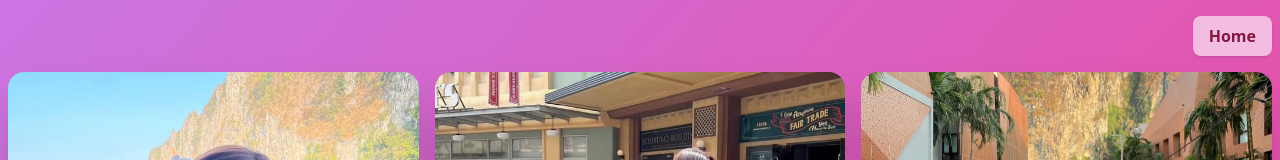
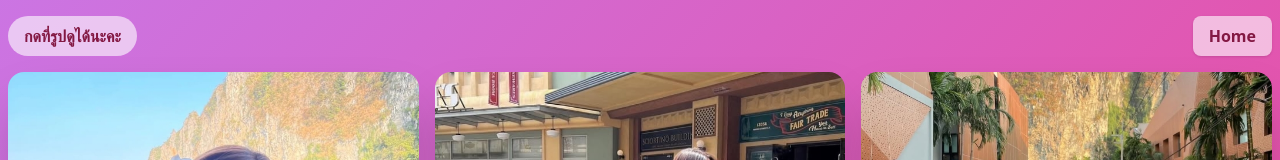
Before and after one commit to non022545/hbd_p_ning, a React (Vite) app: page /Imagepning in a window 1280 px wide. Shown: the top 160 px of the page. Built offline with nearby package versions, Linux system fonts and the light colour scheme.

Commit message:
ad class

```diff
--- a/src/pages/Imagepning.jsx
+++ b/src/pages/Imagepning.jsx
@@ -31,7 +31,13 @@ function Imagepning() {
   return (
     <div className="min-h-screen w-full py-4 px-2 bg-gradient-to-br from-purple-400 via-pink-500 to-pink-300 bg-[length:200%_200%] animate-gradient">
       {/* ปุ่มกลับ */}
-      <div className="flex justify-end mb-4">
+      <div className="flex justify-between mb-4">
+
+        <div
+          className=" bg-white/60 rounded-full text-pink-900 font-bold px-4 py-2"
+        >
+          กดที่รูปดูได้นะคะ
+        </div>
         <button
           className="bg-white/60 text-pink-900 font-bold px-4 py-2 rounded-lg shadow hover:bg-white/80 transition"
           onClick={handlehome}
```
